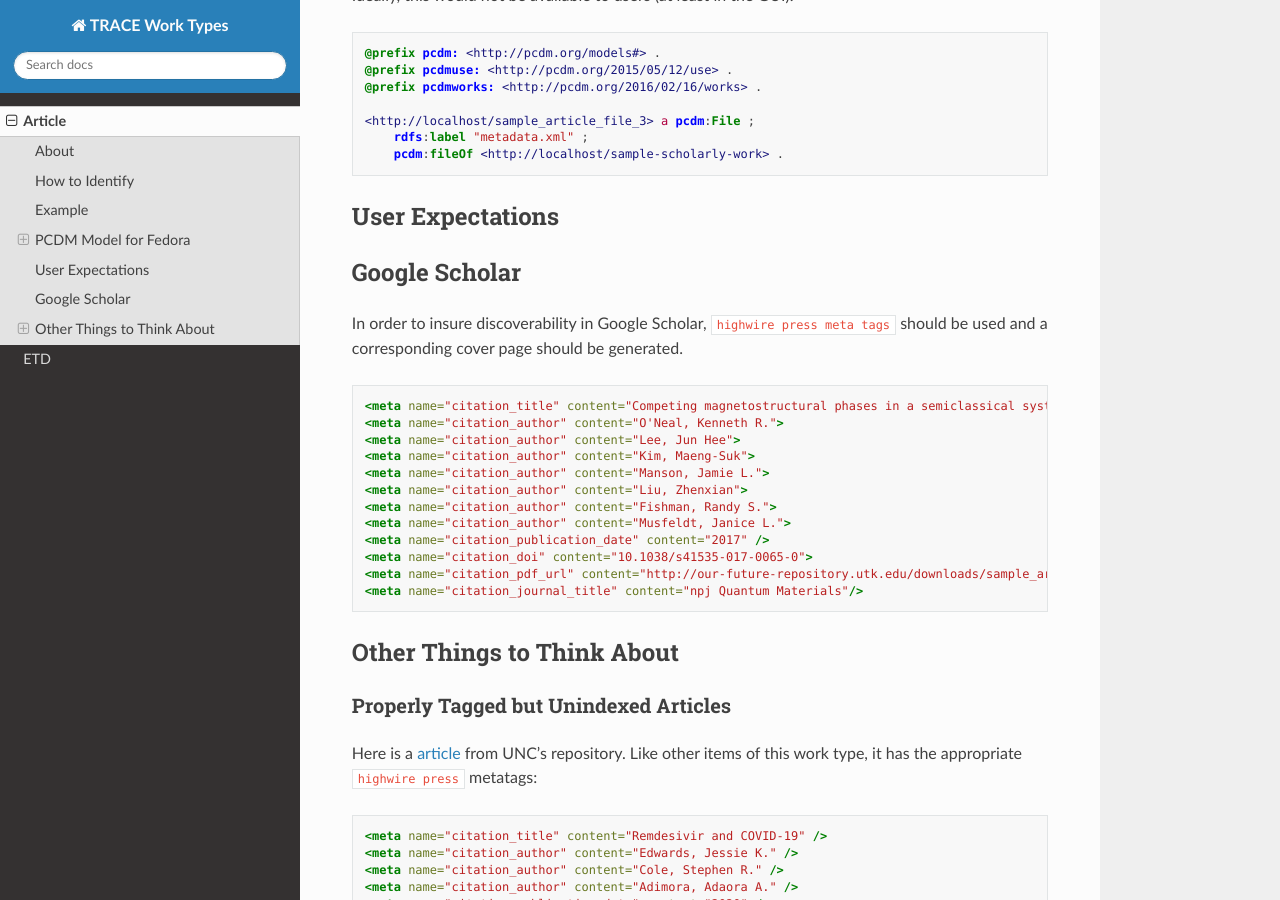
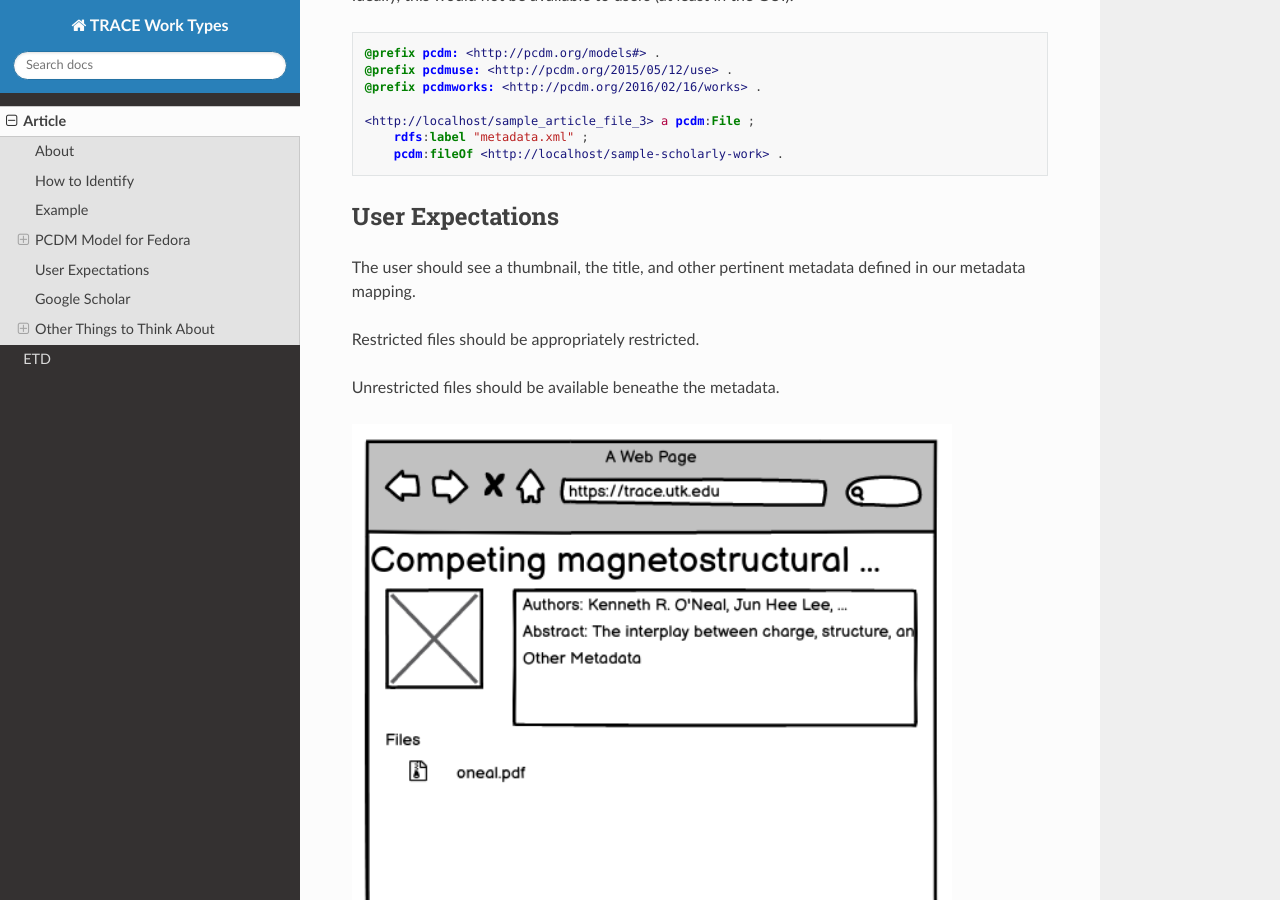
Before and after one commit to utkdigitalinitiatives/trace_work_types_planning, a Sphinx documentation site: the page built from docs/source/contents/article.rst, in a window 1280 px wide and 900 px high, scrolled down 2265 px. Built offline with Sphinx 7.4.7 and the Read the Docs theme 2.0.0, drawn with Linux system fonts in a browser that asks for light colours.

Commit message:
Add article view.

```diff
--- a/docs/source/contents/article.rst
+++ b/docs/source/contents/article.rst
@@ -117,6 +117,16 @@ Ideally, this would not be available to users (at least in the GUI).
 User Expectations
 -----------------
 
+The user should see a thumbnail, the title, and other pertinent metadata defined in our metadata mapping.
+
+Restricted files should be appropriately restricted.
+
+Unrestricted files should be available beneathe the metadata.
+
+.. image:: ../images/Article_view.png
+    :width: 600
+    :Alt: Wireframe of a Sample Article
+
 Google Scholar
 --------------
 
```
Also changed, not shown: docs/source/images/Article_view.png (added).
